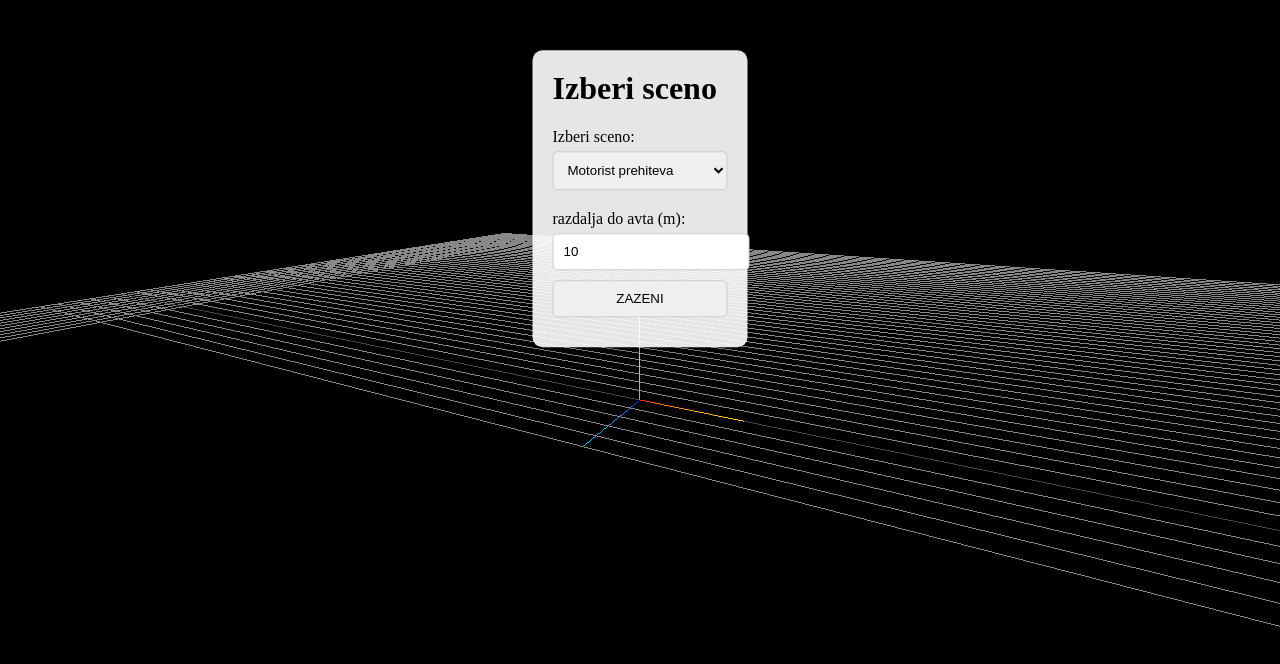
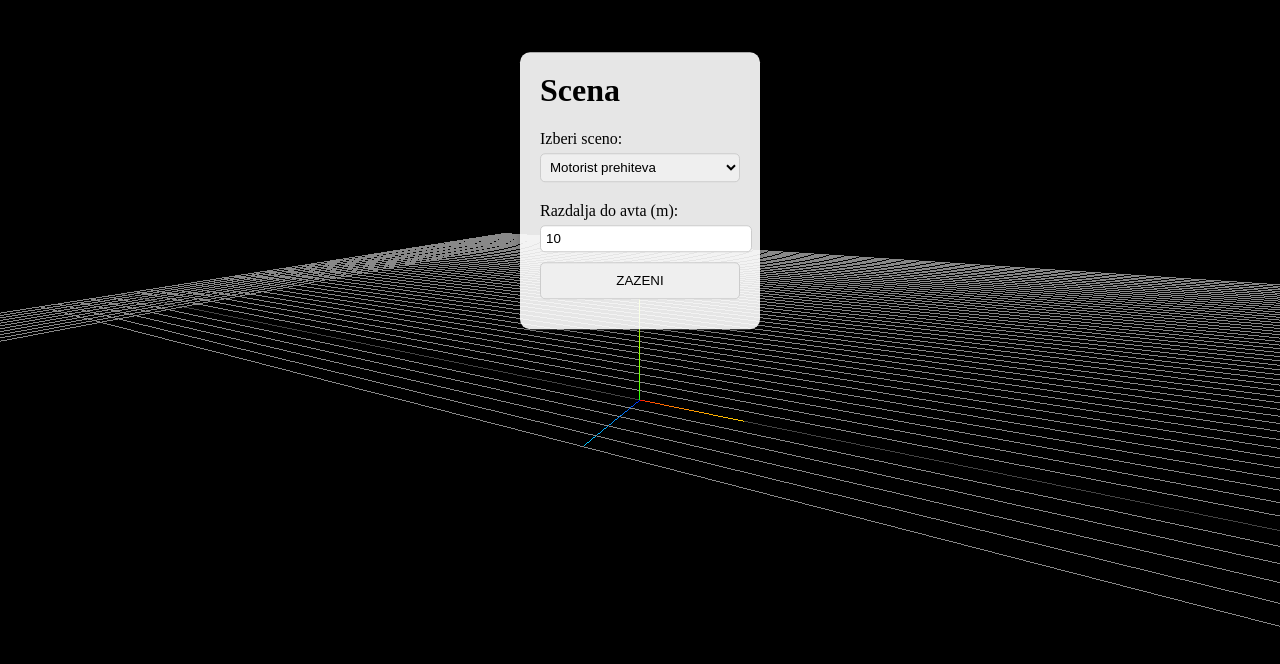
Before and after one commit to E-nej/grafika, a website built with Vite: page index.html in a window 1280 px wide. Built offline with nearby package versions, Linux system fonts and the light colour scheme; animation ran at ten frames a second.

Commit message:
prilagoditev prikaza

```diff
--- a/index.html
+++ b/index.html
@@ -9,7 +9,7 @@
 <body>
   <!-- Menu -->
   <div id="menu">
-    <h1>Izberi sceno</h1>
+    <h1>Scena</h1>
     <label for="scene">Izberi sceno:</label>
     <select id="scene">
       <option value="1">Motorist prehiteva</option>
@@ -18,7 +18,7 @@
       <option value="4">Srecanje z kolesarjem</option>
     </select>
 
-    <label for="distance">razdalja do avta (m):</label>
+    <label for="distance">Razdalja do avta (m):</label>
     <input type="number" id="distance" value="10" min="1" max="100">
 
     <button id="start">ZAZENI</button>
--- a/style.css
+++ b/style.css
@@ -20,6 +20,7 @@ canvas {
   border-radius: 10px;
   box-shadow: 0 4px 8px rgba(0, 0, 0, 0.2);
   z-index: 10;
+  width: 200px;
 }
 
 #menu.hidden {
@@ -35,10 +36,18 @@ canvas {
   margin: 10px 0 5px;
 }
 
-#menu input, #menu select, #menu button {
+#menu select, #menu button {
   width: 100%;
   margin-bottom: 10px;
   padding: 10px;
   border: 1px solid #ccc;
   border-radius: 5px;
 }
+
+#menu input[type="number"], #menu select {
+  width: 100%;
+  margin-bottom: 10px;
+  padding: 5px;
+  border: 1px solid #ccc;
+  border-radius: 5px;
+}
```
